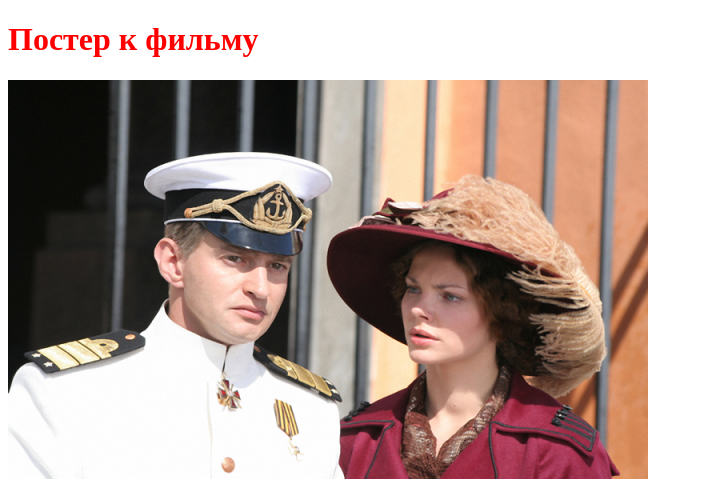
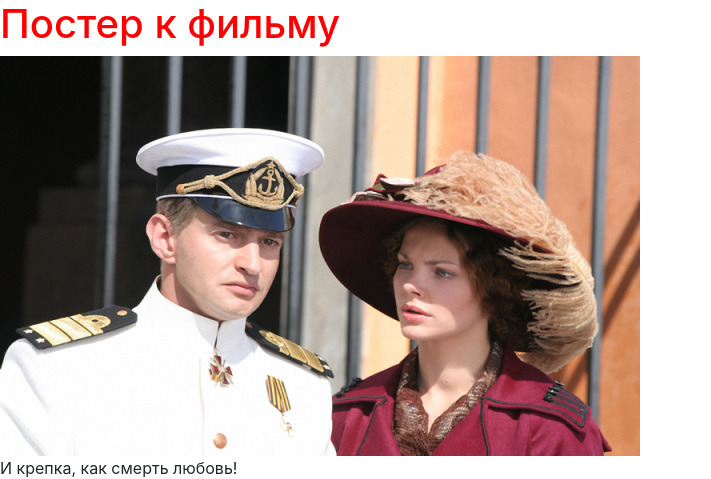
Before and after one commit to YuliyaNovi/Kova2, a Flask app: page /poster in a window 1280 px wide. Shown: the top 479 px of the page, without its empty margins (0-711 px from the left). Run offline with Flask 3, Linux system fonts and the light colour scheme.

Commit message:
Initial commit

```diff
--- a/main.py
+++ b/main.py
@@ -15,12 +15,14 @@ def poster():
     <meta charset="UTF-8">
     <title>Постер</title>
     <link rel="stylesheet" type="text/css" href="{url_for('static', filename='css/style.css')}">
-</head>
+    <link rel="stylesheet" href="https://cdn.jsdelivr.net/npm/bootstrap@4.6.2/dist/css/bootstrap.min.css" integrity="sha384-xOolHFLEh07PJGoPkLv1IbcEPTNtaed2xpHsD9ESMhqIYd0nLMwNLD69Npy4HI+N" crossorigin="anonymous">
 <body>
-<h1>Постер к фильму</h1>
+<h1 class="red">Постер к фильму</h1>
 <img src="{url_for('static', filename='images/admiral.png')}"
 alt="Здесь должна была быть картинка, но не нашлась">
 <p>И крепка, как смерть любовь!</p>
+<script src="https://cdn.jsdelivr.net/npm/jquery@3.5.1/dist/jquery.slim.min.js" integrity="sha384-DfXdz2htPH0lsSSs5nCTpuj/zy4C+OGpamoFVy38MVBnE+IbbVYUew+OrCXaRkfj" crossorigin="anonymous"></script>
+<script src="https://cdn.jsdelivr.net/npm/bootstrap@4.6.2/dist/js/bootstrap.bundle.min.js" integrity="sha384-Fy6S3B9q64WdZWQUiU+q4/2Lc9npb8tCaSX9FK7E8HnRr0Jz8D6OP9dO5Vg3Q9ct" crossorigin="anonymous"></script>
 </body>
 </html>"""
 @app.route('/slogan')
--- a/static/css/style.css
+++ b/static/css/style.css
@@ -1,3 +1,3 @@
-h1 {
+.red {
     color: red
 }
```
